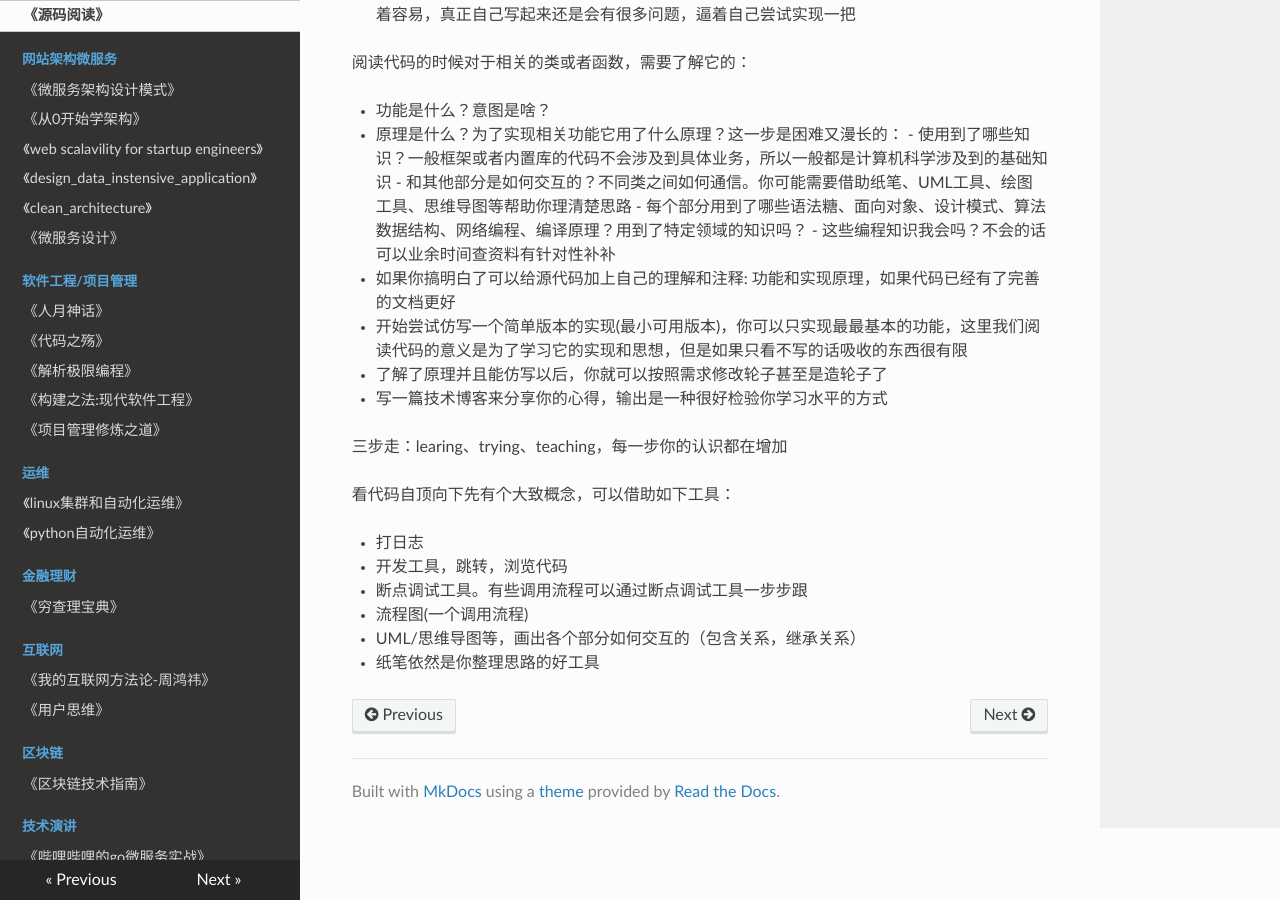
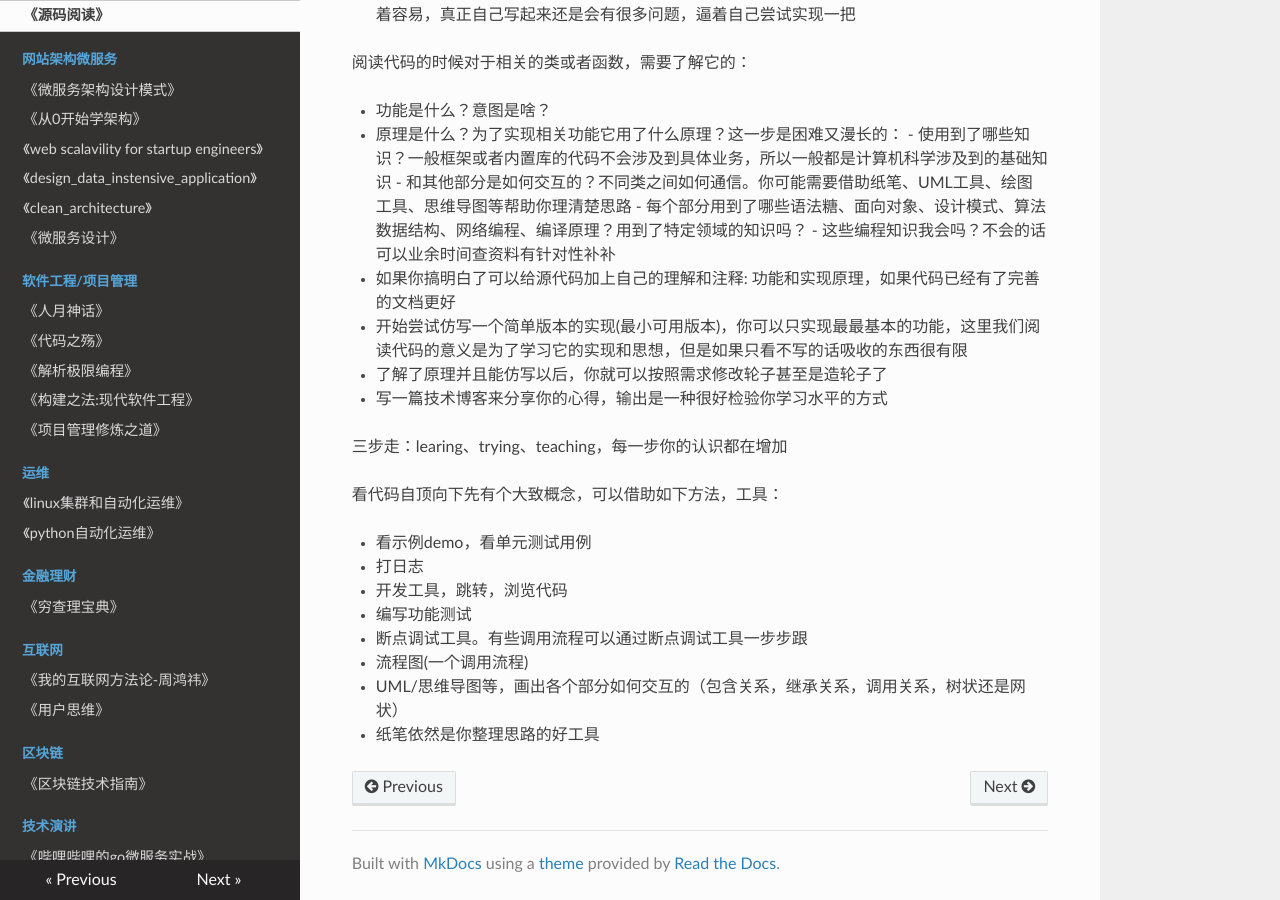
Before and after one commit to PegasusWang/booknotes, an MkDocs documentation site: the page built from docs/源码阅读_sourcecode/README.md, in a window 1280 px wide and 900 px high, scrolled down 510 px. Built offline with MkDocs 1.6.1, drawn with Linux system fonts in a browser that asks for light colours; nearby versions of some CDN libraries; old or Windows-style settings are respelled for this version of MkDocs.

Commit message:
sourde code read tool

```diff
--- a/docs/源码阅读_sourcecode/README.md
+++ b/docs/源码阅读_sourcecode/README.md
@@ -29,11 +29,13 @@
 三步走：learing、trying、teaching，每一步你的认识都在增加
 
 
-看代码自顶向下先有个大致概念，可以借助如下工具：
+看代码自顶向下先有个大致概念，可以借助如下方法，工具：
 
+- 看示例demo，看单元测试用例
 - 打日志
 - 开发工具，跳转，浏览代码
+- 编写功能测试
 - 断点调试工具。有些调用流程可以通过断点调试工具一步步跟
 - 流程图(一个调用流程)
-- UML/思维导图等，画出各个部分如何交互的（包含关系，继承关系）
+- UML/思维导图等，画出各个部分如何交互的（包含关系，继承关系，调用关系，树状还是网状）
 - 纸笔依然是你整理思路的好工具
```
